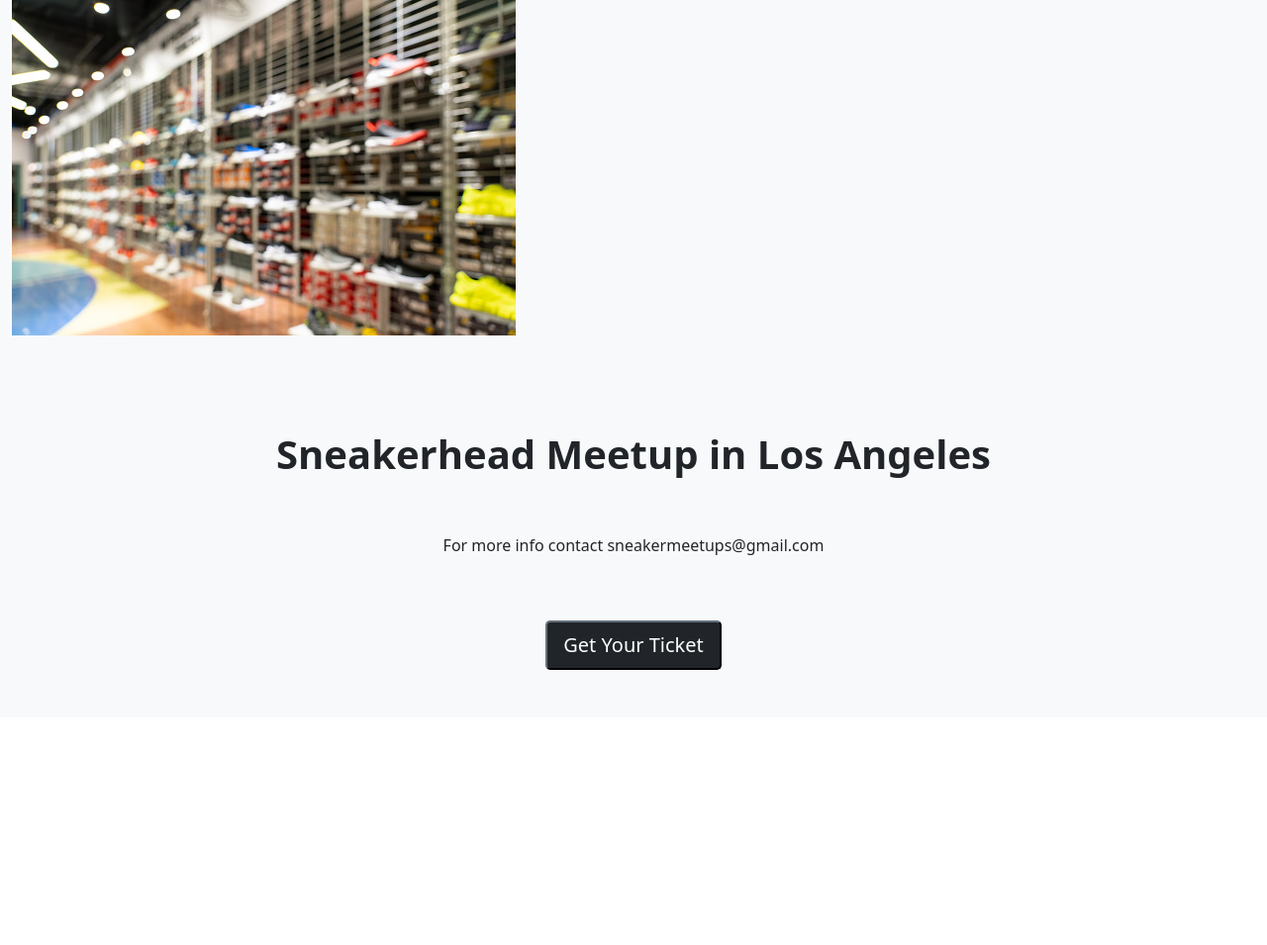
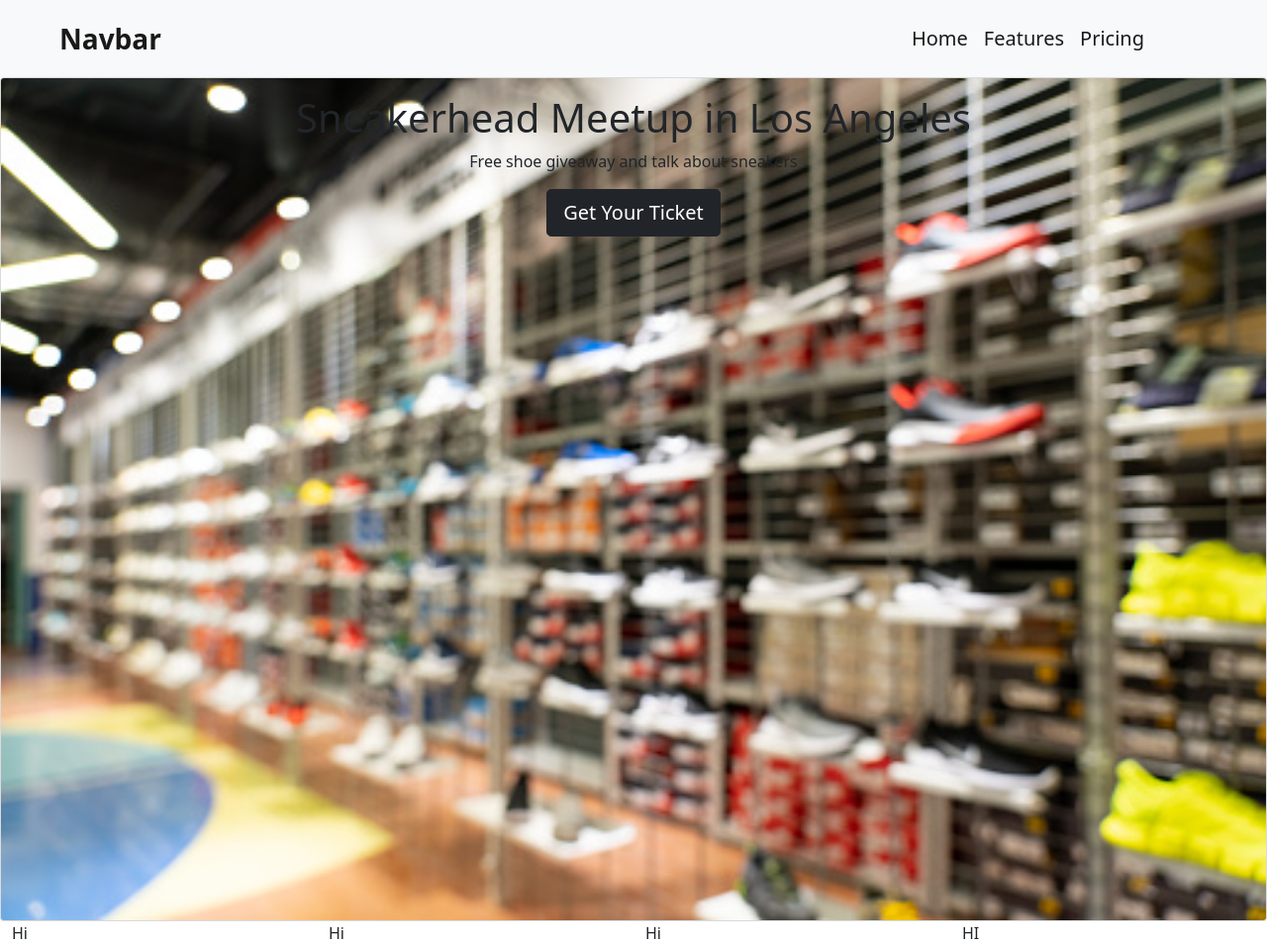
Before and after one commit to brianhernandez04/event-landing-page, a plain HTML site: page index.html in a window 1280 px wide. Shown: the whole page at 99% size. Before the commit the page ends 800 px from the top, so only its background shows below. Drawn offline with nearby package versions, Linux system fonts and the light colour scheme.

Commit message:
added a card-img for the background of a section as well as created the navbar and also the setup for a 4 column row to insert images for tommorow

```diff
--- a/index.html
+++ b/index.html
@@ -12,15 +12,46 @@
     <title>Daily Challenge day 6</title>
   </head>
   <body>
+    <nav class="navbar navbar-expand-lg navbar-light bg-light d-flex">
+      <div class="container-fluid ">
+        <a class="navbar-brand fs-3 fw-bold ps-lg-5" href="#">Navbar</a>
+        <button class="navbar-toggler" type="button" data-bs-toggle="collapse" data-bs-target="#navbarNavAltMarkup" aria-controls="navbarNavAltMarkup" aria-expanded="false" aria-label="Toggle navigation">
+          <span class="navbar-toggler-icon"></span>
+        </button>
+        <div class="collapse navbar-collapse flex-row-reverse fs-5 me-5 p-2" id="navbarNavAltMarkup">
+          <div class="navbar-nav pe-5">
+            <a class="nav-link active" aria-current="page" href="#">Home</a>
+            <a class="nav-link active" aria-current="page" href="#">Features</a>
+            <a class="nav-link active" aria-current="page" href="#">Pricing</a>
+          </div>
+        </div>
+      </div>
+    </nav>
+    <div class="card bg-light text-dark" >
+      <img src="./img/heropic.jpg" alt="Background Image of Sneakers" class="card-img">
+      <div class="card-img-overlay text-center ">
+        <h1 class="card-text ">Sneakerhead Meetup in Los Angeles</h1>
+        <p class="card-text ">Free shoe giveaway and talk about sneakers</p>
+        <button class="btn btn-dark btn-lg">Get Your Ticket</button>
+      </div>
+    </div>
+    <section class="container-fluid">
+      <div class="row">
+        <div class="col-3">Hi</div>
+        <div class="col-3">Hi</div>
+        <div class="col-3">Hi</div>
+        <div class="col-3">HI</div>
+      </div>
+    </section>
+    <!--
     <section class="container-fluid bg-light">
-      <img src="./img/heropic.jpg" alt="Image of Sneakers" class="img-fluid">
       <div class="row">
         <div class="text-center mt-5 mb-5">
           <h1 class="pt-5 pb-5 fw-bold ">Sneakerhead Meetup in Los Angeles</h1>
           <p class="pb-5">For more info contact sneakermeetups@gmail.com</p>
           <button class="btmn btn-dark btn-lg">Get Your Ticket</button>
         </div>
-
+    -->
       </div>
     </section>
 
```
